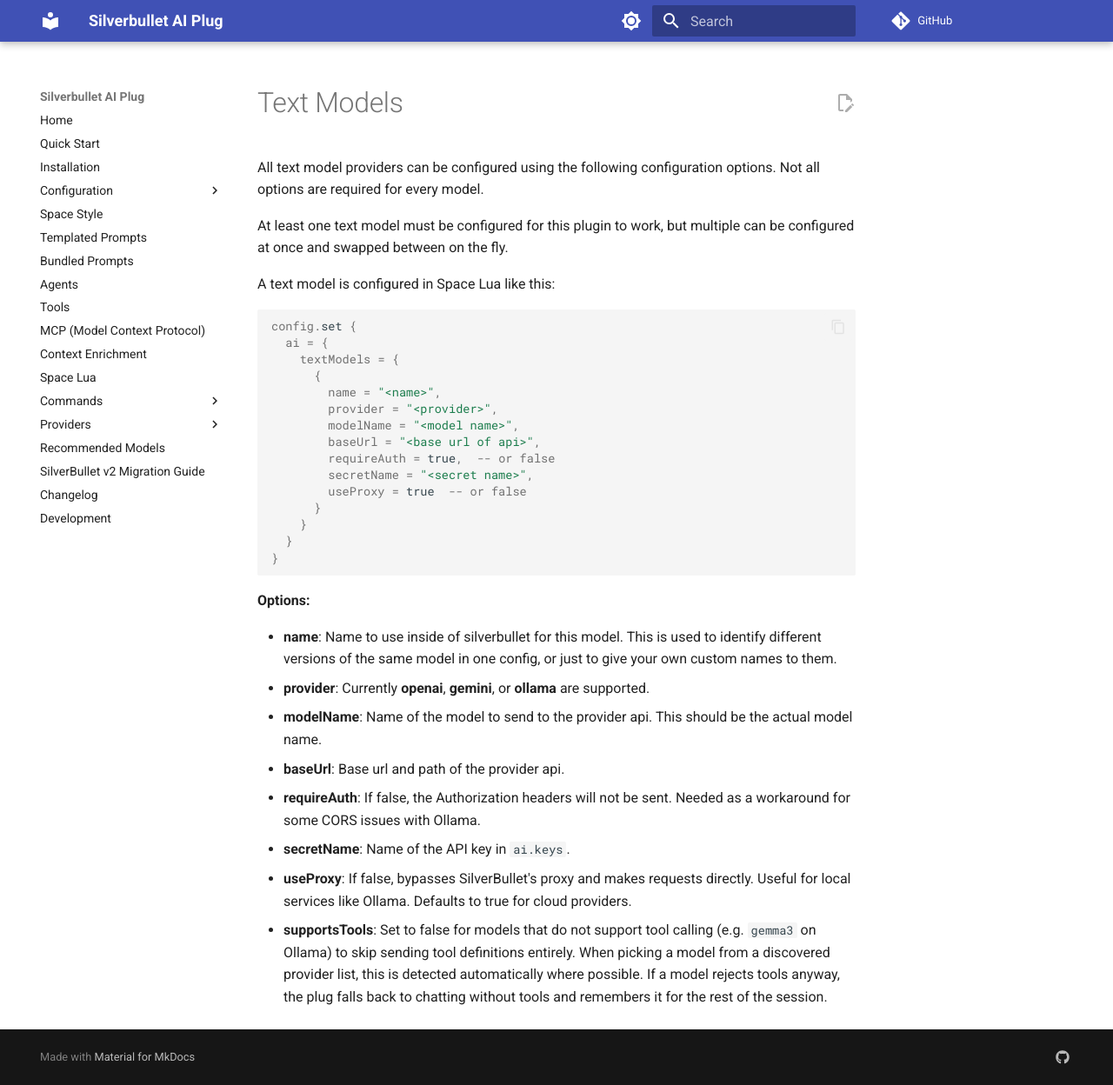
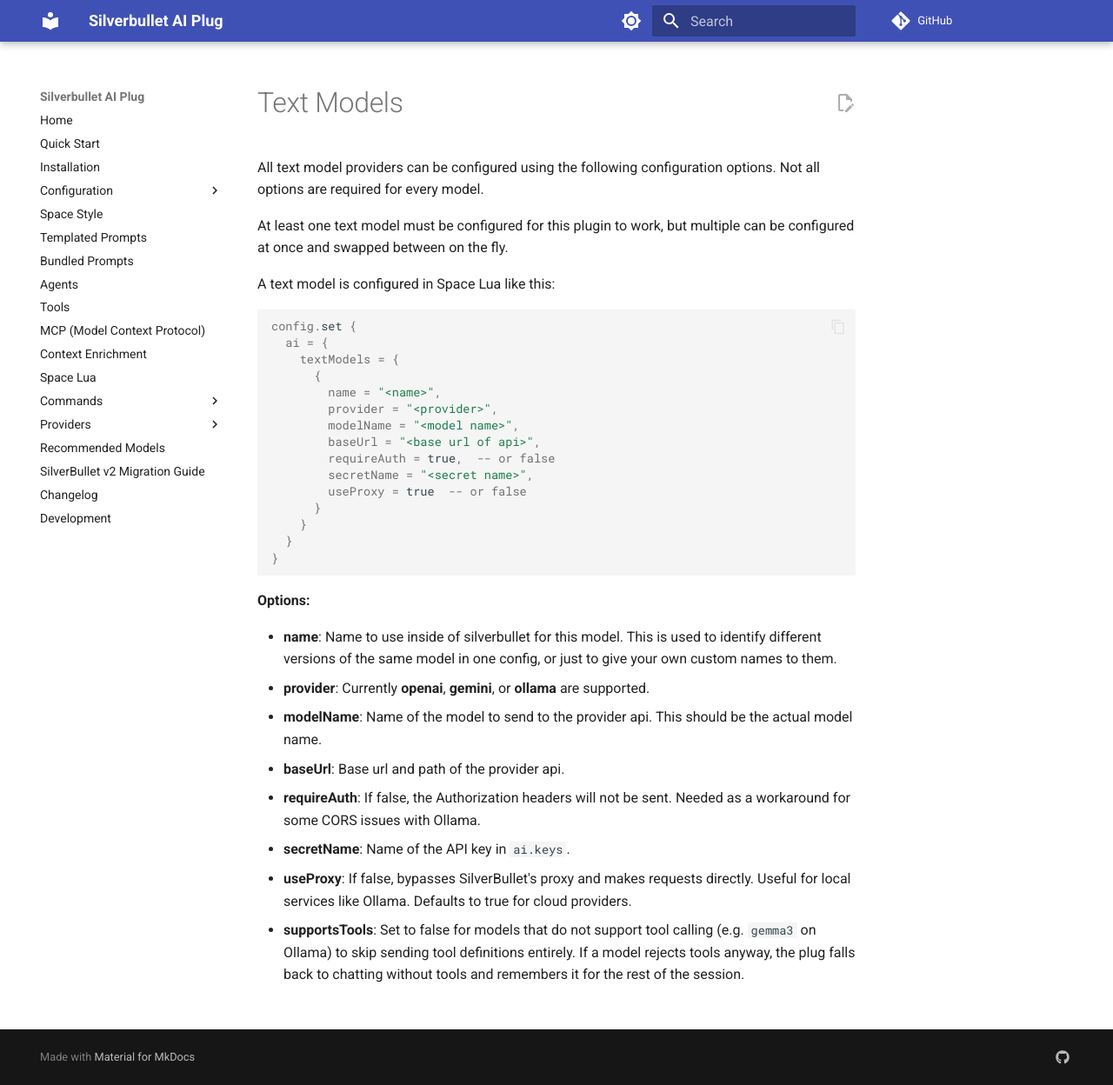
Before and after one commit to justyns/silverbullet-ai, an MkDocs documentation site: the page built from docs/Configuration/Text Models.md, in a window 1280 px wide and 1248 px high. Shown: the whole window at 87% size. Built offline with MkDocs 1.6.1 and Material for MkDocs 9.7.7, drawn with Linux system fonts in a browser that asks for light colours; comment, search, counter and statistics services are not loaded.

Commit message:
Fix description
Co-authored-by: Copilot Autofix powered by AI <175728472+Copilot@users.noreply.github.com>

```diff
--- a/docs/Configuration/Text Models.md
+++ b/docs/Configuration/Text Models.md
@@ -31,4 +31,4 @@ config.set {
 - **requireAuth**: If false, the Authorization headers will not be sent. Needed as a workaround for some CORS issues with Ollama.
 - **secretName**: Name of the API key in `ai.keys`.
 - **useProxy**: If false, bypasses SilverBullet's proxy and makes requests directly. Useful for local services like Ollama. Defaults to true for cloud providers.
-- **supportsTools**: Set to false for models that do not support tool calling (e.g. `gemma3` on Ollama) to skip sending tool definitions entirely. When picking a model from a discovered provider list, this is detected automatically where possible. If a model rejects tools anyway, the plug falls back to chatting without tools and remembers it for the rest of the session.
+- **supportsTools**: Set to false for models that do not support tool calling (e.g. `gemma3` on Ollama) to skip sending tool definitions entirely. If a model rejects tools anyway, the plug falls back to chatting without tools and remembers it for the rest of the session.
```
